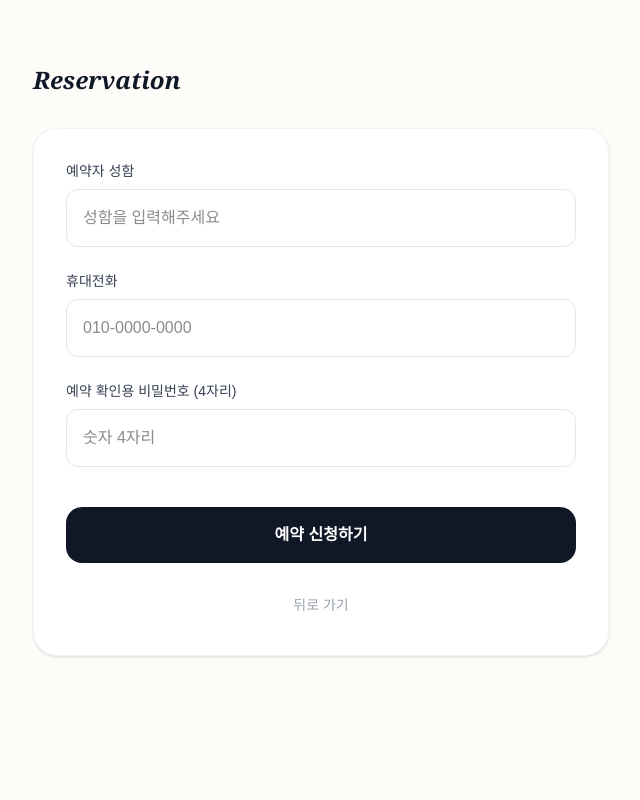
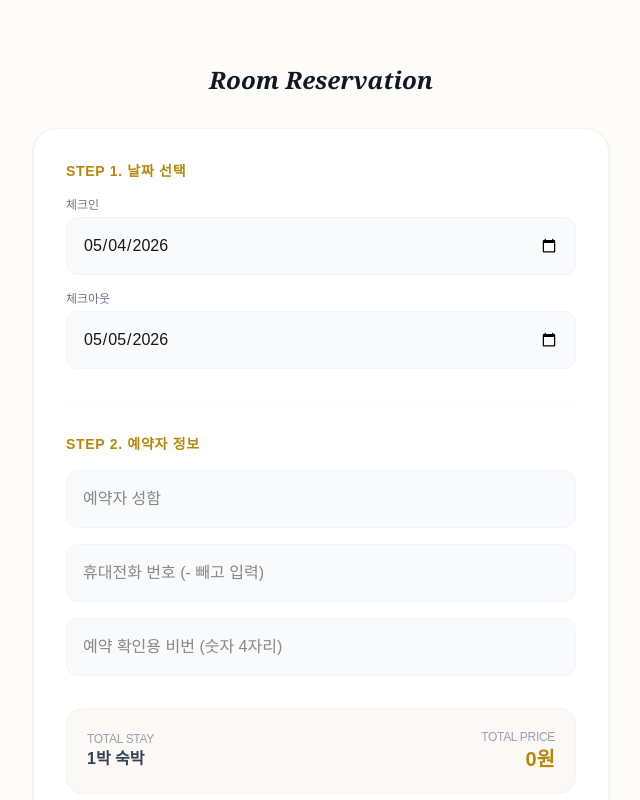
Before and after one commit to highnetw/youandme, a Next.js app: page /room/1/reserve in a window 1280 px wide. Shown: the top 800 px of the page, without its empty margins (319-959 px from the left). Built offline with nearby package versions, Linux system fonts and the light colour scheme; no server answers; the database is empty.

Commit message:
total reserv payment finished

```diff
--- a/src/app/page.tsx
+++ b/src/app/page.tsx
@@ -28,8 +28,8 @@ export default async function Home() {
           {rooms && rooms.length > 0 ? (
             rooms.map((room) => (
               <Link
-                key={room.sort_order}
-                href={`/room/${room.sort_order}`}
+                key={room.id}
+                href={`/room/${room.id}`}
                 className="group block"
               >
                 {/* 카드 디자인: 둥근 모서리와 부드러운 그림자 */}
@@ -40,7 +40,7 @@ export default async function Home() {
                     {room.image_url ? (
                       <img
                         src={room.image_url}
-                        alt={room.sort_order}
+                        alt={room.id}
                         className="w-full h-full object-cover transition-transform duration-700 group-hover:scale-110"
                       />
                     ) : (
--- a/src/app/room/[id]/reserve/page.tsx
+++ b/src/app/room/[id]/reserve/page.tsx
@@ -1,6 +1,6 @@
 'use client';
 
-import React, { useState } from 'react';
+import React, { useState, useEffect } from 'react'; // useEffect 추가
 import { supabase } from '@/lib/supabase';
 import { useRouter, useParams } from 'next/navigation';
 
@@ -9,40 +9,65 @@ export default function ReservePage() {
     const params = useParams();
     const id = params.id;
 
-    // 1. 임시 메모장들 (State)
     const [customerName, setCustomerName] = useState('');
     const [phoneNumber, setPhoneNumber] = useState('');
     const [simplePwd, setSimplePwd] = useState('');
+    const [checkIn, setCheckIn] = useState('2026-05-04');
+    const [checkOut, setCheckOut] = useState('2026-05-05');
 
-    // 2. [예약 완료] 버튼을 눌렀을 때 실행될 함수
+    // 추가: 방의 기본 가격을 저장할 메모장
+    const [roomPrice, setRoomPrice] = useState(0);
+
+    // 추가: 페이지가 열릴 때 DB에서 방 가격을 가져옵니다
+    useEffect(() => {
+        const fetchPrice = async () => {
+            const { data } = await supabase.from('rooms').select('price').eq('id', id).single();
+            if (data) setRoomPrice(data.price);
+        };
+        fetchPrice();
+    }, [id]);
+
+    const calculateNights = (start: string, end: string) => {
+        const startDate = new Date(start);
+        const endDate = new Date(end);
+        const diffTime = endDate.getTime() - startDate.getTime();
+        const diffDays = Math.ceil(diffTime / (1000 * 60 * 60 * 24));
+        return diffDays > 0 ? diffDays : 0;
+    };
+
     const handleSubmit = async () => {
-        // 1. 빈 칸이 있는지 확인 (방어 운전!)
-        if (!customerName || !phoneNumber || !simplePwd) {
+        if (!customerName || !phoneNumber || !simplePwd || !checkIn || !checkOut) {
             alert('모든 정보를 입력해 주세요.');
             return;
         }
 
+        // 추가: 숙박일수와 총액 계산
+        const nights = calculateNights(checkIn, checkOut);
+        if (nights <= 0) {
+            alert('퇴실일은 입실일보다 나중이어야 합니다.');
+            return;
+        }
+        const totalPrice = nights * roomPrice;
+
         try {
-            // 2. Supabase 장부에 기록하기
             const { error } = await supabase
                 .from('reservations')
                 .insert([
                     {
-                        room_id: Number(Array.isArray(id) ? id[0] : id),             // 어느 방인지
-                        customer_name: customerName, // 예약자 이름
-                        phone_number: phoneNumber,   // 전화번호
-                        simple_pwd: simplePwd,       // 비밀번호
-                        check_in: '2026-05-04',      // (임시) 입실일 - 나중에 달력으로 바꿀게요!
-                        check_out: '2026-05-05',     // (임시) 퇴실일
-                        status: '대기'                // 예약 상태
+                        room_id: Number(Array.isArray(id) ? id[0] : id),
+                        customer_name: customerName,
+                        phone_number: phoneNumber,
+                        simple_pwd: simplePwd,
+                        check_in: checkIn,
+                        check_out: checkOut,
+                        total_price: totalPrice, // 이제 금액이 들어갑니다!
+                        status: '대기'
                     }
                 ]);
 
             if (error) throw error;
-
-            // 3. 성공 시 알림 및 이동
             alert('예약 신청이 완료되었습니다!');
-            router.push(`/room/${id}`); // 다시 방 상세페이지로 돌아갑니다.
+            router.push(`/room/${id}`);
 
         } catch (error) {
             console.error('Error:', error);
@@ -50,62 +75,104 @@ export default function ReservePage() {
         }
     };
 
+    // 화면 하단에 보여줄 총액 미리보기 변수
+    const currentNights = calculateNights(checkIn, checkOut);
+
     return (
         <div className="min-h-screen bg-[#FDFCF8] p-6">
             <div className="max-w-xl mx-auto pt-10">
-                <h1 className="text-2xl font-bold text-gray-900 mb-8 font-serif italic">Reservation</h1>
+                <h1 className="text-2xl font-bold text-gray-900 mb-8 font-serif italic text-center">Room Reservation</h1>
 
-                <div className="bg-white p-8 rounded-3xl shadow-sm border border-gray-100 space-y-6">
-                    {/* 이름 입력 */}
+                <div className="bg-white p-8 rounded-3xl shadow-sm border border-gray-100 space-y-8">
+
+                    {/* [1단계] 날짜 선택 */}
+                    <div className="space-y-4">
+                        <h2 className="text-sm font-bold text-[#B8860B] uppercase tracking-wider">Step 1. 날짜 선택</h2>
+                        <div className="flex flex-col gap-4">
                             <div>
-                        <label className="block text-sm font-medium text-gray-700 mb-2">예약자 성함</label>
+                                <label className="block text-xs text-gray-500 mb-1">체크인</label>
+                                <input
+                                    type="date"
+                                    value={checkIn}
+                                    onChange={(e) => setCheckIn(e.target.value)}
+                                    className="w-full p-4 rounded-xl border border-gray-100 bg-gray-50 focus:bg-white focus:ring-2 focus:ring-[#B8860B] outline-none transition-all text-[16px]"
+                                />
+                            </div>
+                            <div>
+                                <label className="block text-xs text-gray-500 mb-1">체크아웃</label>
+                                <input
+                                    type="date"
+                                    value={checkOut}
+                                    onChange={(e) => setCheckOut(e.target.value)}
+                                    className="w-full p-4 rounded-xl border border-gray-100 bg-gray-50 focus:bg-white focus:ring-2 focus:ring-[#B8860B] outline-none transition-all text-[16px]"
+                                />
+                            </div>
+                        </div>
+                    </div>
+
+                    <hr className="border-gray-50" />
+
+                    {/* [2단계] 개인 정보 입력 */}
+                    <div className="space-y-4">
+                        <h2 className="text-sm font-bold text-[#B8860B] uppercase tracking-wider">Step 2. 예약자 정보</h2>
+                        <div className="space-y-4">
                             <input
                                 type="text"
+                                placeholder="예약자 성함"
                                 value={customerName}
                                 onChange={(e) => setCustomerName(e.target.value)}
-                            className="w-full p-4 rounded-xl border border-gray-200 focus:outline-none focus:ring-2 focus:ring-[#B8860B]"
-                            placeholder="성함을 입력해주세요"
+                                className="w-full p-4 rounded-xl border border-gray-100 bg-gray-50 focus:bg-white focus:ring-2 focus:ring-[#B8860B] outline-none transition-all"
                             />
-                    </div>
-
-                    {/* 전화번호 입력 */}
-                    <div>
-                        <label className="block text-sm font-medium text-gray-700 mb-2">휴대전화</label>
                             <input
                                 type="tel"
+                                placeholder="휴대전화 번호 (- 빼고 입력)"
                                 value={phoneNumber}
                                 onChange={(e) => setPhoneNumber(e.target.value)}
-                            className="w-full p-4 rounded-xl border border-gray-200 focus:outline-none focus:ring-2 focus:ring-[#B8860B]"
-                            placeholder="010-0000-0000"
+                                className="w-full p-4 rounded-xl border border-gray-100 bg-gray-50 focus:bg-white focus:ring-2 focus:ring-[#B8860B] outline-none transition-all"
                             />
-                    </div>
-
-                    {/* 비밀번호 입력 */}
-                    <div>
-                        <label className="block text-sm font-medium text-gray-700 mb-2">예약 확인용 비밀번호 (4자리)</label>
                             <input
                                 type="password"
+                                placeholder="예약 확인용 비번 (숫자 4자리)"
                                 maxLength={4}
                                 value={simplePwd}
                                 onChange={(e) => setSimplePwd(e.target.value)}
-                            className="w-full p-4 rounded-xl border border-gray-200 focus:outline-none focus:ring-2 focus:ring-[#B8860B]"
-                            placeholder="숫자 4자리"
+                                className="w-full p-4 rounded-xl border border-gray-100 bg-gray-50 focus:bg-white focus:ring-2 focus:ring-[#B8860B] outline-none transition-all"
                             />
                         </div>
+                    </div>
 
+                    {/* [추가] 숙박료 요약 표시 */}
+                    {currentNights > 0 && (
+                        <div className="bg-[#FAF9F6] p-5 rounded-2xl border border-gray-100 flex justify-between items-center">
+                            <div>
+                                <p className="text-xs text-gray-400 uppercase tracking-tight">Total Stay</p>
+                                <p className="font-bold text-gray-700">{currentNights}박 숙박</p>
+                            </div>
+                            <div className="text-right">
+                                <p className="text-xs text-gray-400 uppercase tracking-tight">Total Price</p>
+                                <p className="font-bold text-xl text-[#B8860B]">
+                                    {(currentNights * roomPrice).toLocaleString()}원
+                                </p>
+                            </div>
+                        </div>
+                    )}
+
+                    {/* [3단계] 최종 버튼 */}
+                    <div className="pt-4">
                         <button
                             onClick={handleSubmit}
-                        className="w-full bg-gray-900 text-white py-4 rounded-2xl font-bold mt-4"
+                            className="w-full bg-gray-900 text-white py-5 rounded-2xl font-bold text-lg hover:bg-black transition-colors shadow-xl active:scale-[0.98]"
                         >
-                        예약 신청하기
+                            예약 확정하기
                         </button>
-
                         <button
                             onClick={() => router.back()}
-                        className="w-full py-2 text-gray-400 text-sm"
+                            className="w-full py-4 text-gray-400 text-sm font-medium"
                         >
-                        뒤로 가기
+                            취소하고 돌아가기
                         </button>
+                    </div>
+
                 </div>
             </div>
         </div>
```
Lines whose indentation alone changed are shown as unchanged.
